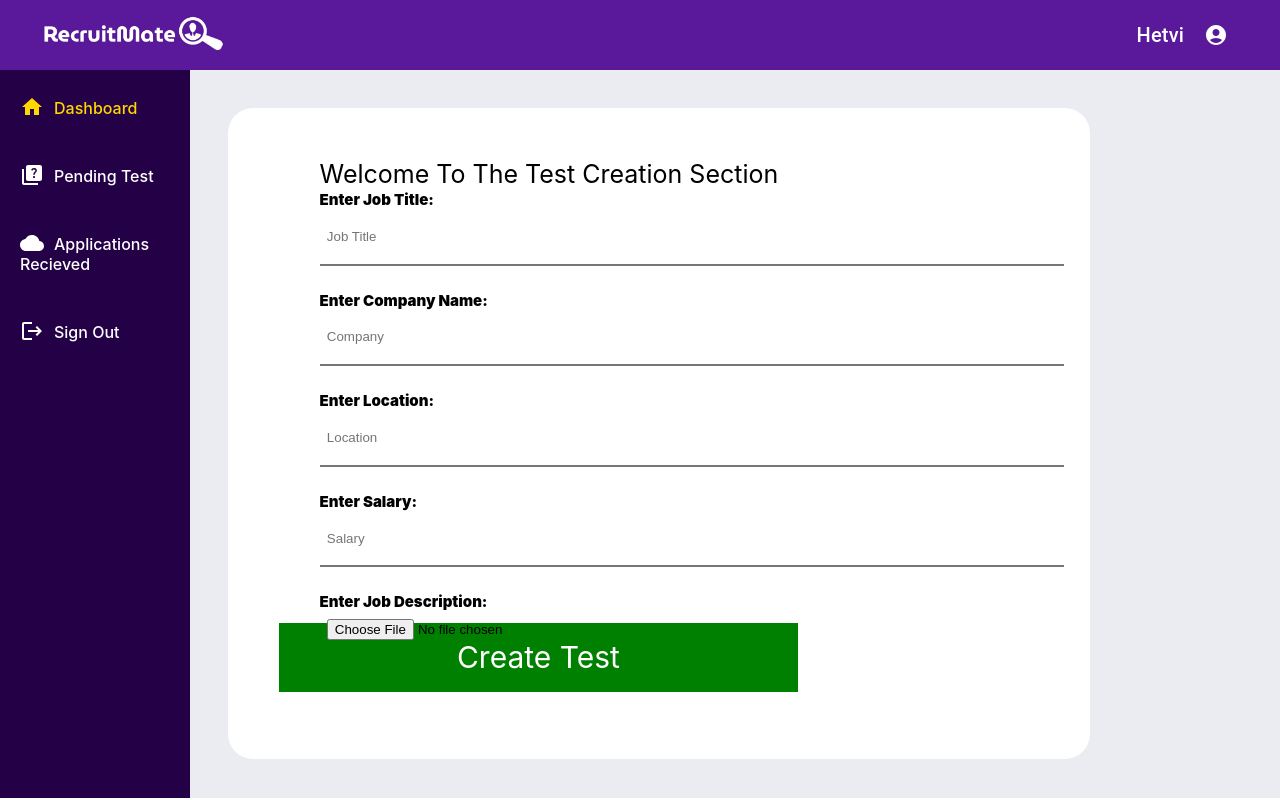
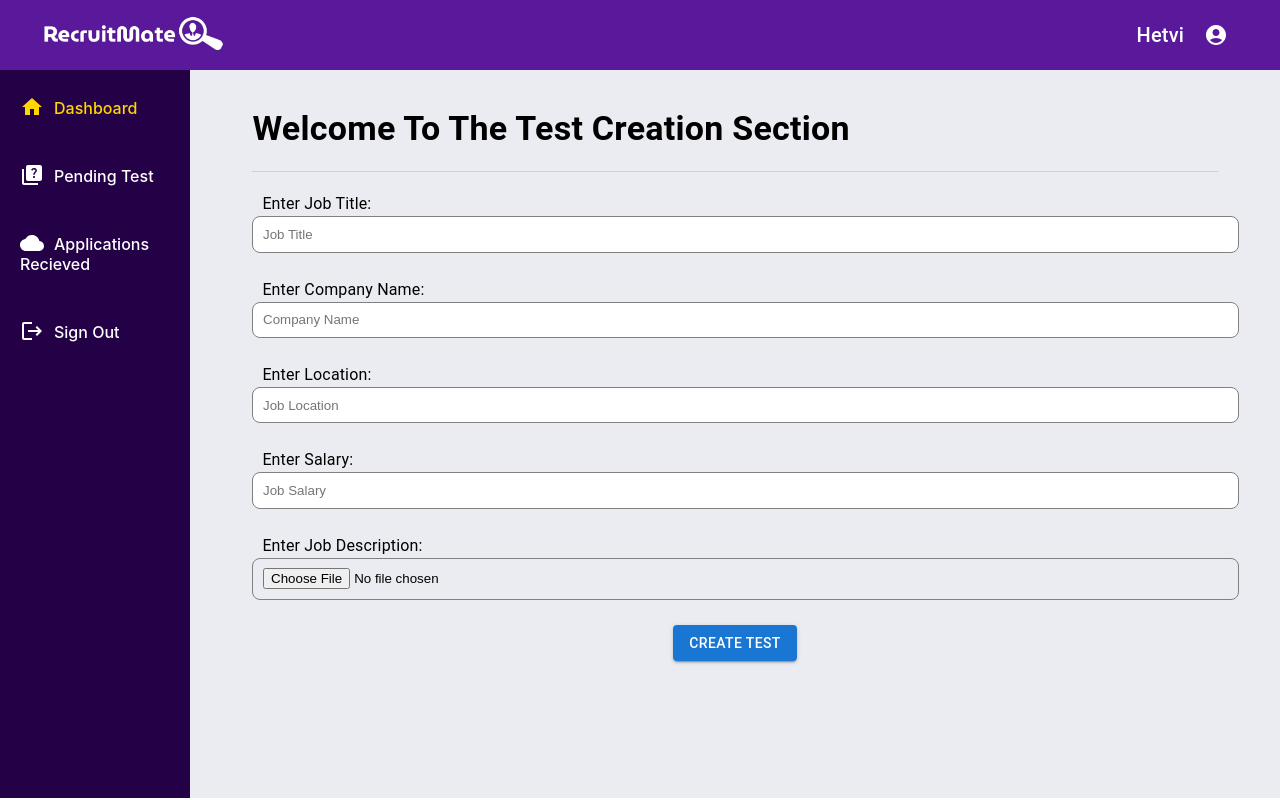
Before and after one commit to AngadSinghKataria/InterviewHelp, a React (Create React App) app: page /createtest in a window 1280 px wide. Built offline with nearby package versions, Linux system fonts and the light colour scheme.

Commit message:
UI changes more

```diff
--- a/src/Pages/createTest.js
+++ b/src/Pages/createTest.js
@@ -3,6 +3,7 @@ import { useNavigate } from "react-router-dom"
 import Header from "../Components/Header/Header"
 import Text from "../Components/text"
 import { Cloud, Home, Logout, Quiz } from "@mui/icons-material"
+import { Box, Button, Container, Divider, Typography } from "@mui/material"
 // const webgazer =  require('webgazer')
 
 
@@ -156,26 +157,42 @@ export default function CreateTest() {
     if (render == 0) {
         data = () => {
             return (
-                <>
-                    <div style={{ height: '15vh', width: '90%', borderRadius: '25px', padding: '5%', paddingBottom: '40%' }}>
-                        <div style={{ paddingBottom: '1px', fontSize: '25px' }}>Welcome To The Test Creation Section</div>
-                        <div style={{ paddingBottom: '15px', fontSize: '15px', fontWeight: '900' }}>Enter Job Title:
-                            <input style={{ width: '100%', height: '40px', padding: '1%', marginBottom: '10px', borderTop: 'none', borderLeft: 'none', borderRight: 'none' }} type="text" placeholder='Job Title' onChange={updateJobTitle} value={job.jobtitle} />
-                        </div>
-                        <div style={{ paddingBottom: '15px', fontSize: '15px', fontWeight: '900' }}>Enter Company Name:
-                            <input style={{ width: '100%', height: '40px', padding: '1%', marginBottom: '10px', borderTop: 'none', borderLeft: 'none', borderRight: 'none' }} type="text" placeholder='Company' onChange={updateCompany} value={job.company} />
-                        </div>
-                        <div style={{ paddingBottom: '15px', fontSize: '15px', fontWeight: '900' }}>Enter Location:
-                            <input style={{ width: '100%', height: '40px', padding: '1%', marginBottom: '10px', borderTop: 'none', borderLeft: 'none', borderRight: 'none' }} type="text" placeholder='Location' onChange={updateLocation} value={job.location} />
-                        </div>
-                        <div style={{ paddingBottom: '15px', fontSize: '15px', fontWeight: '900' }}>Enter Salary:
-                            <input style={{ width: '100%', height: '40px', padding: '1%', marginBottom: '10px', borderTop: 'none', borderLeft: 'none', borderRight: 'none' }} type="text" placeholder='Salary' onChange={updateSalary} value={job.salary} />
-                        </div>
-                        <div style={{ paddingBottom: '15px', fontSize: '15px', fontWeight: '900' }}>Enter Job Description:
-                            <input style={{ width: '100%', height: '40px', padding: '1%', marginBottom: '10px', borderTop: 'none', borderLeft: 'none', borderRight: 'none' }} type="file" placeholder='Job Description' onChange={handleFileSelection} value={job.jobdescription} />
-                        </div>
+                <Box>
+                    <Typography variant="h4" style={{ paddingBottom: '1px', fontWeight: "bold" }}>
+                        Welcome To The Test Creation Section
+                    </Typography>
+                    <Divider sx={{ margin: "20px 0px" }} />
+                    <div style={{ paddingBottom: '15px', }}>
+                        <Typography sx={{ marginLeft: "10px" }}>
+                            Enter Job Title:
+                        </Typography>
+                        <input style={{ width: '100%', border: "0.5px solid gray", padding: '1%', marginBottom: '10px', borderRadius: "8px" }} type="text" placeholder='Job Title' onChange={updateJobTitle} value={job.jobtitle} />
                     </div>
-                </>
+                    <div style={{ paddingBottom: '15px', }}>
+                        <Typography sx={{ marginLeft: "10px" }}>
+                            Enter Company Name:
+                        </Typography>
+                        <input style={{ width: '100%', border: "0.5px solid gray", padding: '1%', marginBottom: '10px', borderRadius: "8px" }} type="text" placeholder='Company Name' onChange={updateCompany} value={job.company} />
+                    </div>
+                    <div style={{ paddingBottom: '15px', }}>
+                        <Typography sx={{ marginLeft: "10px" }}>
+                            Enter Location:
+                        </Typography>
+                        <input style={{ width: '100%', border: "0.5px solid gray", padding: '1%', marginBottom: '10px', borderRadius: "8px" }} type="text" placeholder='Job Location' onChange={updateLocation} value={job.location} />
+                    </div>
+                    <div style={{ paddingBottom: '15px', }}>
+                        <Typography sx={{ marginLeft: "10px" }}>
+                            Enter Salary:
+                        </Typography>
+                        <input style={{ width: '100%', border: "0.5px solid gray", padding: '1%', marginBottom: '10px', borderRadius: "8px" }} type="text" placeholder='Job Salary' onChange={updateSalary} value={job.salary} />
+                    </div>
+                    <div style={{ paddingBottom: '15px', }}>
+                        <Typography sx={{ marginLeft: "10px" }}>
+                            Enter Job Description:
+                        </Typography>
+                        <input style={{ width: '100%', border: "0.5px solid gray", padding: '1%', marginBottom: '10px', borderRadius: "8px" }} type="file" placeholder='Job Description' onChange={handleFileSelection} value={job.jobdescription} />
+                    </div>
+                </Box >
             )
         }
     }
@@ -187,10 +204,10 @@ export default function CreateTest() {
                         <th style={{ border: '1px', textAlign: "left", padding: '8px', fontSize: '15px' }}>Question {count}</th>
                     </tr>
                     <tr>
-                        <textarea style={{ display: 'block', width: '80%', marginLeft: '10px' }} className="questionNote" id="questionZone" value={qna.questions[count]} rows={2} cols={40} onChange={updateQuestions} />
+                        <textarea style={{ width: '100%', border: "0.5px solid gray", padding: '1%', marginBottom: '10px', borderRadius: "8px" }} className="questionNote" id="questionZone" value={qna.questions[count]} rows={2} cols={40} onChange={updateQuestions} />
                     </tr>
                     <tr>
-                        <textarea style={{ display: 'block', width: '80%', marginLeft: '10px' }} className="textNote" id="textZone" value={qna.answers[count]} rows={10} cols={40} onChange={updateAnswers} />
+                        <textarea style={{ width: '100%', border: "0.5px solid gray", padding: '1%', marginBottom: '10px', borderRadius: "8px" }} className="textNote" id="textZone" value={qna.answers[count]} rows={10} cols={40} onChange={updateAnswers} />
                     </tr>
                 </table>
             )
@@ -261,17 +278,19 @@ export default function CreateTest() {
                     </div>
                 </div>
                 <div style={{ width: '80vw', padding: '3%', backgroundColor: '#EBECF1' }}>
-                    <div style={{ height: 'max-content', width: '80%', borderRadius: '25px', backgroundColor: 'white', paddingLeft: '5%', paddingTop: '1%', height: '80vh' }}>
+                    <Container>
                         {data()}
                         {render > 0 &&
-                            <div style={{ display: 'flex', flexDirection: 'row', justifyContent: "space-between", marginRight: '20px' }}>
-                                <div style={{ width: '20%', textAlign: 'center', background: 'purple', color: 'white', fontSize: '20px', marginTop: '10px', padding: '1%', borderRadius: '10px' }} onClick={() => { incrementCount() }}>Next Question</div>
-                                <div style={{ width: '20%', textAlign: 'center', background: 'purple', color: 'white', fontSize: '20px', marginTop: '10px', padding: '1%', borderRadius: '10px' }} onClick={() => { deleteQuestion() }}>Delete Question</div>
-                                <div style={{ width: '20%', textAlign: 'center', background: 'purple', color: 'white', fontSize: '20px', marginTop: '10px', padding: '1%', borderRadius: '10px' }} onClick={() => { decrementCount() }}>Previous Question</div>
+                            <div style={{ display: 'flex', flexDirection: 'row', justifyContent: "space-between", marginRight: '20px', marginBottom: "20px" }}>
+                                <Button variant="outlined" onClick={() => { incrementCount() }}>Next Question</Button>
+                                <Button variant="outlined" onClick={() => { deleteQuestion() }}>Delete Question</Button>
+                                <Button variant="outlined" onClick={() => { decrementCount() }}>Previous Question</Button>
                             </div>
                         }
-                        <div style={{ width: '60%', textAlign: 'center', background: 'green', padding: '2%', marginTop: '20px', color: 'white', fontSize: '30px' }} onClick={() => { navigateMe(); handleFileSubmission() }}>{endTestText}</div>
-                    </div>
+                        <Box sx={{ textAlign: "center" }}>
+                            <Button variant="contained" onClick={() => { navigateMe(); handleFileSubmission() }}>{endTestText}</Button>
+                        </Box>
+                    </Container>
 
                 </div>
             </div>
--- a/src/Pages/dashboard.js
+++ b/src/Pages/dashboard.js
@@ -66,7 +66,7 @@ export default function Dashboard() {
         data = () => {
 
             return (
-                <TableContainer component={Paper}>
+                <TableContainer component={Paper} id="r1" key={"r1"}>
                     <Table sx={{ minWidth: 700 }} aria-label="customized table">
                         <TableHead>
                             <TableRow>
```
Also changed, not shown: src/Pages/textPage.js (+14 -11 lines), src/Pages/textPagePreview.js (+36 -16 lines).
